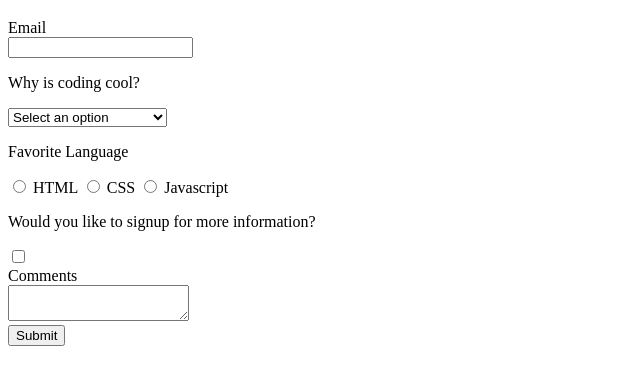
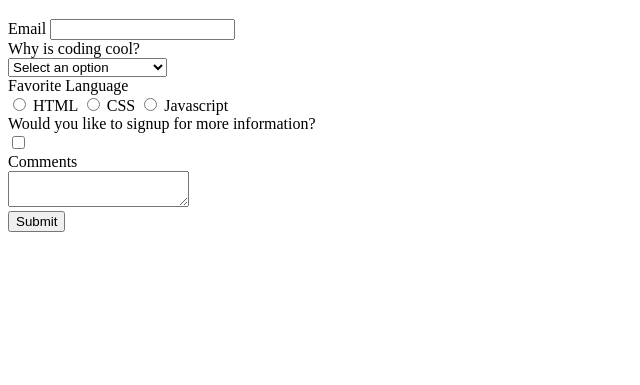
Before and after one commit to BenGrimmius/mod1-0822-code-solutions, a website: page html-forms/index.html in a window 1280 px wide. Shown: the part 61-446 px from the top of the page, without its empty margins (0-640 px from the left). Drawn offline with Linux system fonts and the light colour scheme.

Commit message:
Complete html-forms exercise

```diff
--- a/html-forms/index.html
+++ b/html-forms/index.html
@@ -7,17 +7,21 @@
   <h1>Coding Form!</h1>
   <form>
     <label for="Email">Email</label>
-    <div><input type="text" id="Email"></div>
+    <input type="text" id="Email">
 
-    <div><p><label for="Why">Why is coding cool?</label></p></div>
+    <div>
+      <label for="Why">Why is coding cool?</label>
+      <div>
         <select name="reason" id="Why">
           <option value="select">Select an option</option>
           <option value="interesting">Because it's interesting</option>
           <option value="fun">Because it's fun</option>
           <option value="powerful">Because it's powerful</option>
         </select>
+      </div>
+    </div>
 
-    <div><p>Favorite Language</p></div>
+    <div>Favorite Language</div>
     <div>
       <input type="radio" name="favorite" id="html" value="html">
       <label for="html">HTML</label>
@@ -28,15 +32,17 @@
     </div>
 
     <div>
-      <p><label for="signup">Would you like to signup for more information?</label></p>
-    </div>
+      <label for="signup">Would you like to signup for more information?</label>
       <div>
         <input type="checkbox" id="signup" name="signup" value="signup">
       </div>
+    </div>
 
-    <div><label for="comments">Comments</label></div>
+    <div>
+      <label for="comments">Comments</label>
       <div>
         <textarea id="comments" name="comments"></textarea>
+      </div>
     </div>
 
     <input type="submit" name="submit" value="Submit">
```
Lines whose indentation alone changed are shown as unchanged.
